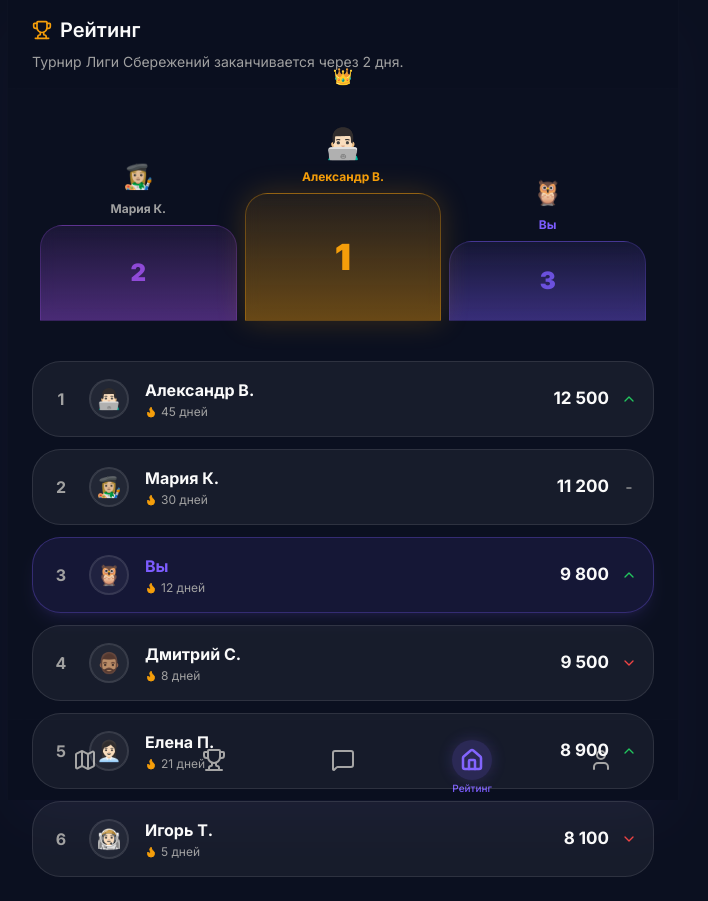
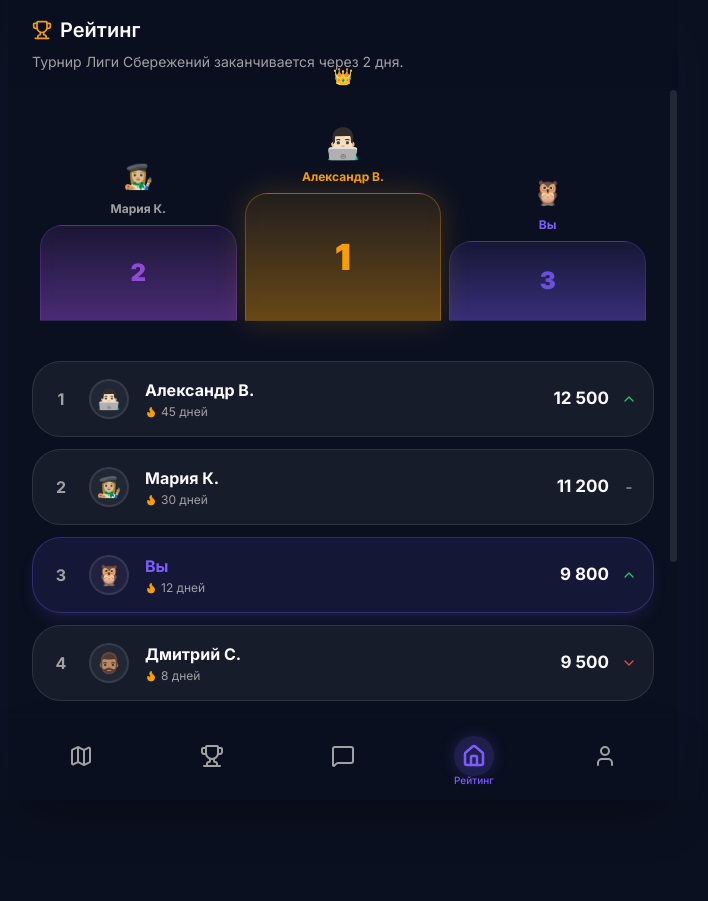
Before and after one commit to fosspor/FINTECH, a Next.js app in the folder frontend/: page /leaderboard in a window 1280 px wide. Shown: the whole page, without its empty margins (297-1005 px from the left). After the commit the page ends 800 px from the top, so only its background shows below. Built offline with nearby package versions, Linux system fonts and the light colour scheme.

Commit message:
Fix ngrok

```diff
--- a/frontend/src/app/chat/page.tsx
+++ b/frontend/src/app/chat/page.tsx
@@ -19,6 +19,13 @@ type Message = {
 };
 
 const API_URL = process.env.NEXT_PUBLIC_API_URL || "";
+const JSON_API_HEADERS = {
+  "Content-Type": "application/json",
+  "ngrok-skip-browser-warning": "true",
+};
+const NGROK_API_HEADERS = {
+  "ngrok-skip-browser-warning": "true",
+};
 const CHAT_HISTORY_STORAGE_KEY = "finbro_chat_messages";
 const API_WAITING_MESSAGE = "ожидается api";
 const VOICE_LOADING_MESSAGE = "Распознаю голос...";
@@ -137,7 +144,7 @@ export default function Home() {
     try {
       const response = await fetch(`${API_URL}/ai/chat`, {
         method: "POST",
-        headers: { "Content-Type": "application/json" },
+        headers: JSON_API_HEADERS,
         body: JSON.stringify({
           message: INITIAL_CHAT_PROMPT,
           context: "",
@@ -174,7 +181,7 @@ export default function Home() {
     try {
       const response = await fetch(`${API_URL}/ai/chat`, {
         method: "POST",
-        headers: { "Content-Type": "application/json" },
+        headers: JSON_API_HEADERS,
         body: JSON.stringify({
           message: userMessage.content,
           context: getHistory(nextMessages.slice(0, -1)),
@@ -241,6 +248,7 @@ export default function Home() {
 
       const transcriptionResponse = await fetch(`${API_URL}/api/voice/transcribe`, {
         method: "POST",
+        headers: NGROK_API_HEADERS,
         body: formData,
       });
 
@@ -301,7 +309,7 @@ export default function Home() {
     try {
       const response = await fetch(`${API_URL}/ai/diagnose`, {
         method: "POST",
-        headers: { "Content-Type": "application/json" },
+        headers: JSON_API_HEADERS,
         body: JSON.stringify({ chat_history: getHistory(messages) }),
       });
       const data = await response.json();
--- a/frontend/src/app/layout.tsx
+++ b/frontend/src/app/layout.tsx
@@ -1,7 +1,7 @@
 import type { Metadata } from "next";
 import { Inter } from "next/font/google";
 import "./globals.css";
-import { BottomNav } from "@/components/bottom-nav";
+import { AppShell } from "@/components/app-shell";
 
 const inter = Inter({ subsets: ["latin", "cyrillic"] });
 
@@ -17,9 +17,8 @@ export default function RootLayout({
 }>) {
   return (
     <html lang="ru" className="dark">
-      <body className={`${inter.className} bg-background text-foreground antialiased h-[100dvh] flex flex-col overflow-hidden mx-auto max-w-2xl w-full border-x border-border/10 shadow-2xl shadow-primary/5`}>
-        {children}
-        <BottomNav />
+      <body className={`${inter.className} bg-background text-foreground antialiased h-[100dvh] overflow-hidden mx-auto max-w-2xl w-full border-x border-border/10 shadow-2xl shadow-primary/5`}>
+        <AppShell>{children}</AppShell>
       </body>
     </html>
   );
--- a/frontend/src/app/leaderboard/page.tsx
+++ b/frontend/src/app/leaderboard/page.tsx
@@ -16,7 +16,7 @@ const LEADERBOARD = [
 
 export default function LeaderboardPage() {
   return (
-    <main className="flex-1 flex flex-col min-h-0 w-full bg-background relative z-10 pb-20">
+    <main className="flex-1 flex flex-col min-h-0 w-full bg-background relative z-10">
       <header className="px-6 py-4 border-b border-border/10 bg-background/80 backdrop-blur-md sticky top-0 z-20 flex flex-col gap-2">
         <h2 className="font-semibold text-xl flex items-center gap-2">
           <Trophy className="w-5 h-5 text-warning" /> Рейтинг
@@ -24,8 +24,8 @@ export default function LeaderboardPage() {
         <p className="text-sm text-muted-foreground">Турнир Лиги Сбережений заканчивается через 2 дня.</p>
       </header>
 
-      <ScrollArea className="flex-1">
-        <div className="p-6">
+      <ScrollArea className="flex-1 min-h-0">
+        <div className="p-6 pb-8">
           {/* Podium for Top 3 */}
           <div className="flex items-end justify-center gap-2 mb-10 mt-4 h-48 px-2">
             {/* Rank 2 */}
--- a/frontend/src/app/path/page.tsx
+++ b/frontend/src/app/path/page.tsx
@@ -50,7 +50,7 @@ export default function PathPage() {
 
   if (loading) {
     return (
-      <div className="flex-1 flex items-center justify-center h-[100dvh] bg-background">
+      <div className="flex-1 flex items-center justify-center min-h-0 bg-background">
         <Loader2 className="w-8 h-8 animate-spin text-primary" />
       </div>
     );
@@ -87,8 +87,8 @@ export default function PathPage() {
         </div>
       </header>
 
-      <ScrollArea className="flex-1">
-        <div className="flex flex-col items-center py-12 px-6 relative w-full overflow-x-hidden min-h-[800px]">
+      <ScrollArea className="flex-1 min-h-0">
+        <div className="flex flex-col items-center py-12 px-6 pb-8 relative w-full overflow-x-hidden min-h-[800px]">
           {/* Connecting dashed line in the center */}
           <div className="absolute top-12 bottom-12 left-1/2 -translate-x-1/2 w-1 border-l-4 border-dashed border-border/40 z-0" />
 
--- /dev/null
+++ b/frontend/src/components/app-shell.tsx
@@ -0,0 +1,24 @@
+"use client";
+
+import { usePathname } from "next/navigation";
+import { BottomNav } from "@/components/bottom-nav";
+import { cn } from "@/lib/utils";
+
+export function AppShell({ children }: { children: React.ReactNode }) {
+  const pathname = usePathname();
+  const hasBottomNav = pathname !== "/welcome";
+
+  return (
+    <>
+      <div
+        className={cn(
+          "flex h-[100dvh] min-h-0 w-full flex-col overflow-hidden",
+          hasBottomNav && "pb-[calc(5.5rem+env(safe-area-inset-bottom))]"
+        )}
+      >
+        {children}
+      </div>
+      {hasBottomNav && <BottomNav />}
+    </>
+  );
+}
--- a/frontend/src/components/bottom-nav.tsx
+++ b/frontend/src/components/bottom-nav.tsx
@@ -16,11 +16,8 @@ export function BottomNav() {
     { href: "/hero", icon: User, label: "Герой" },
   ];
 
-  // We don't show the bottom nav on the welcome screen
-  if (pathname === "/welcome") return null;
-
   return (
-    <div className="flex items-center justify-around p-3 bg-background/80 backdrop-blur-xl border-t border-border/10 shrink-0 safe-area-bottom">
+    <nav className="fixed inset-x-0 bottom-0 z-50 mx-auto flex w-full max-w-2xl items-center justify-around border-x border-t border-border/10 bg-background/90 px-2 pt-2 pb-[calc(0.75rem+env(safe-area-inset-bottom))] shadow-2xl shadow-black/30 backdrop-blur-xl">
       {links.map((link) => {
         const isActive = pathname === link.href;
         const Icon = link.icon;
@@ -29,7 +26,7 @@ export function BottomNav() {
           <Link
             key={link.href}
             href={link.href}
-            className="flex flex-col items-center gap-1 p-2 w-16"
+            className="relative flex min-h-16 w-16 flex-col items-center justify-center gap-1 rounded-2xl p-1.5"
           >
             <div className={cn(
               "p-2 rounded-2xl transition-all duration-300",
@@ -40,13 +37,13 @@ export function BottomNav() {
               <Icon className="w-6 h-6" strokeWidth={isActive ? 2.5 : 2} />
             </div>
             {isActive && (
-              <span className="text-[10px] font-medium text-primary absolute bottom-1">
+              <span className="absolute bottom-0 max-w-full truncate px-1 text-[10px] font-medium text-primary">
                 {link.label}
               </span>
             )}
           </Link>
         );
       })}
-    </div>
+    </nav>
   );
 }
```
